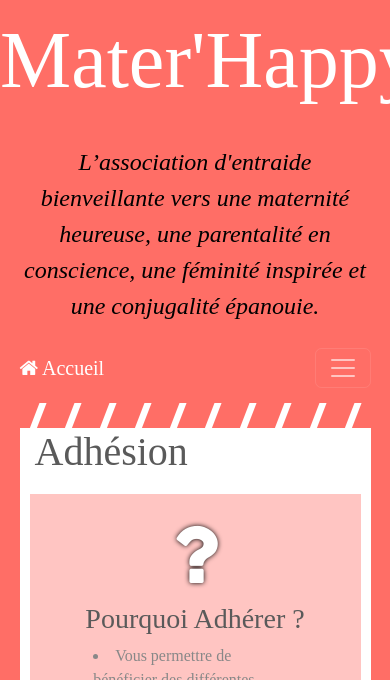
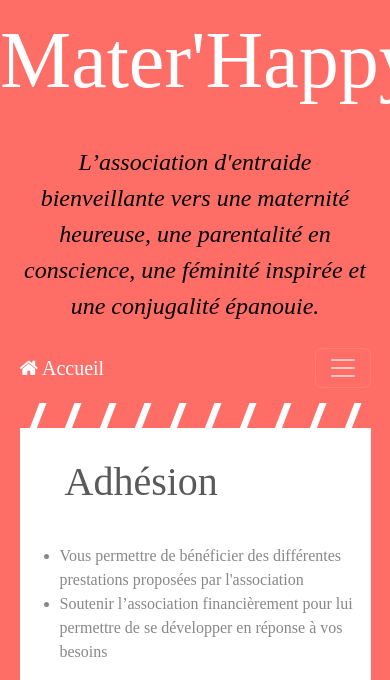
Before and after one commit to julien66/Mater-Happy, a Jekyll site: the page built from adhesion.md, in a window 390 px wide. Shown: the top 680 px of the page. Built offline with Jekyll 4.4.1, drawn with Linux system fonts in a browser that asks for light colours; some web fonts are replaced; some of the changed text lies outside the part shown; grey boxes are pictures that could not be loaded.

Commit message:
Adhésion depuis helloasso

```diff
--- a/_includes/footer.html
+++ b/_includes/footer.html
@@ -8,6 +8,6 @@
           </a>
           {%- endif -%}
       </div>
-      <div id="copyright" class="text-white">Création via canva, Auto publication, Github Pages, Sans cookie. </div>
+      <div id="copyright" class="text-white">Création via canva, Auto publication, Github Pages.</div>
   </div>
 </div>
--- a/adhesion.md
+++ b/adhesion.md
@@ -4,23 +4,9 @@
 icon : users
 ---
 <div class="row">
-    <div class="box bg-box col-sm-6">
-        <div class="content">
-            <h1><i class="fa fa-2x fa-question text-white text-shadow"></i></h1>
-            <h3>Pourquoi Adhérer ?</h3>
-            <ul>
-                <li> Vous permettre de bénéficier des différentes prestations proposées par l'association</li>
-                <li> Soutenir l’association financièrement pour lui permettre de se développer en réponse à vos besoins</li>
-            </ul>
-        </div>
-    </div>
-    <div class="box bg-box col-sm-6">
-        <div class="content">
-            <h1><i class="fa fa-2x fa-map text-white text-shadow"></i></h1>
-            <h3>Comment Adhérer !</h3>
-            <a class="btn" href="https://forms.gle/rgXjwr71L94YbowS6">
-                Remplir le formulaire en ligne.
-            </a>
-        </div>
-    </div>
+    <ul>
+        <li>Vous permettre de bénéficier des différentes prestations proposées par l'association</li>
+        <li>Soutenir l’association financièrement pour lui permettre de se développer en réponse à vos besoins</li>
+    </ul>
+    <iframe id="haWidget" class="p-3" allowtransparency="true" scrolling="auto" src="https://www.helloasso.com/associations/mater-happy/adhesions/bulletin-d-adhesion/widget" style="width:100%;height:750px;border:none;" onload="window.scroll(0, this.offsetTop)"></iframe>
 </div>
--- a/assets/main.scss
+++ b/assets/main.scss
@@ -12,6 +12,8 @@
   font-size: 5em;
   color : white;
 }
+
+header {padding : 30px}
 
 #description {
   font-size: 1.5em;
```
